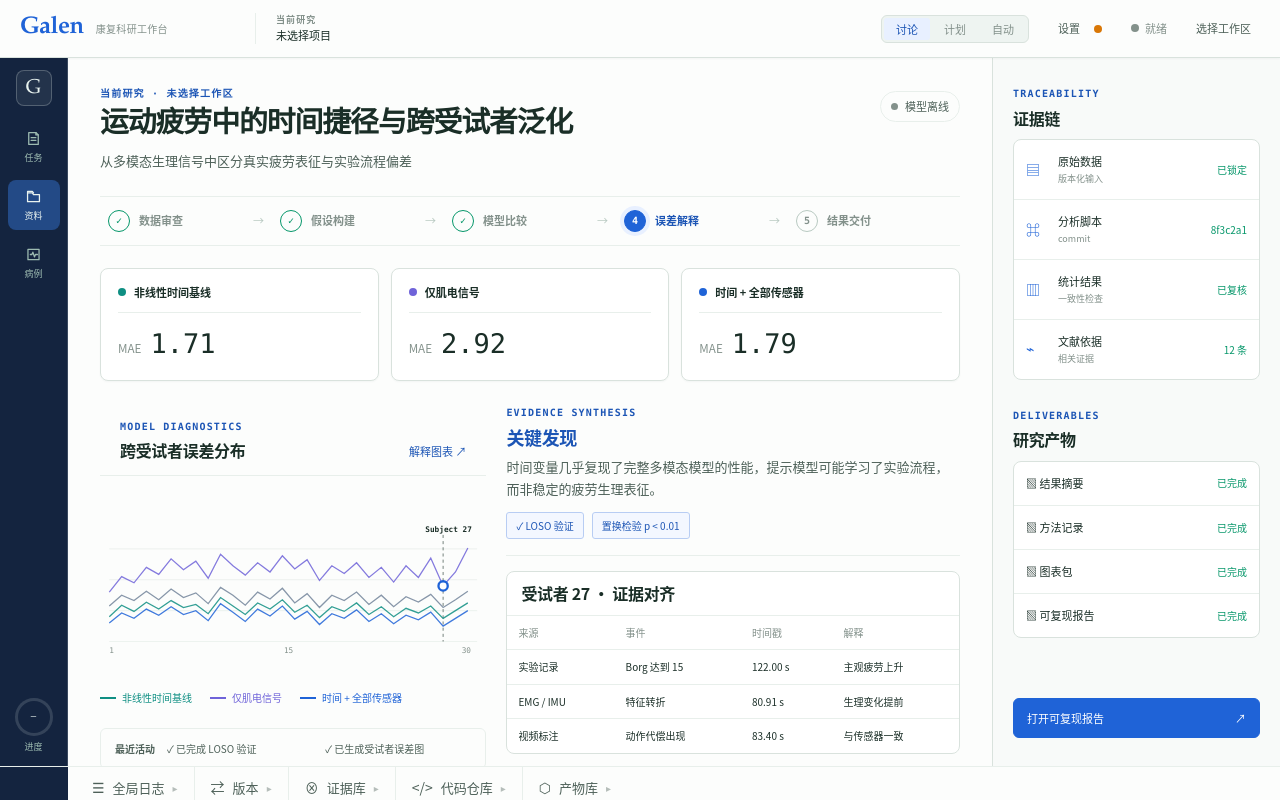
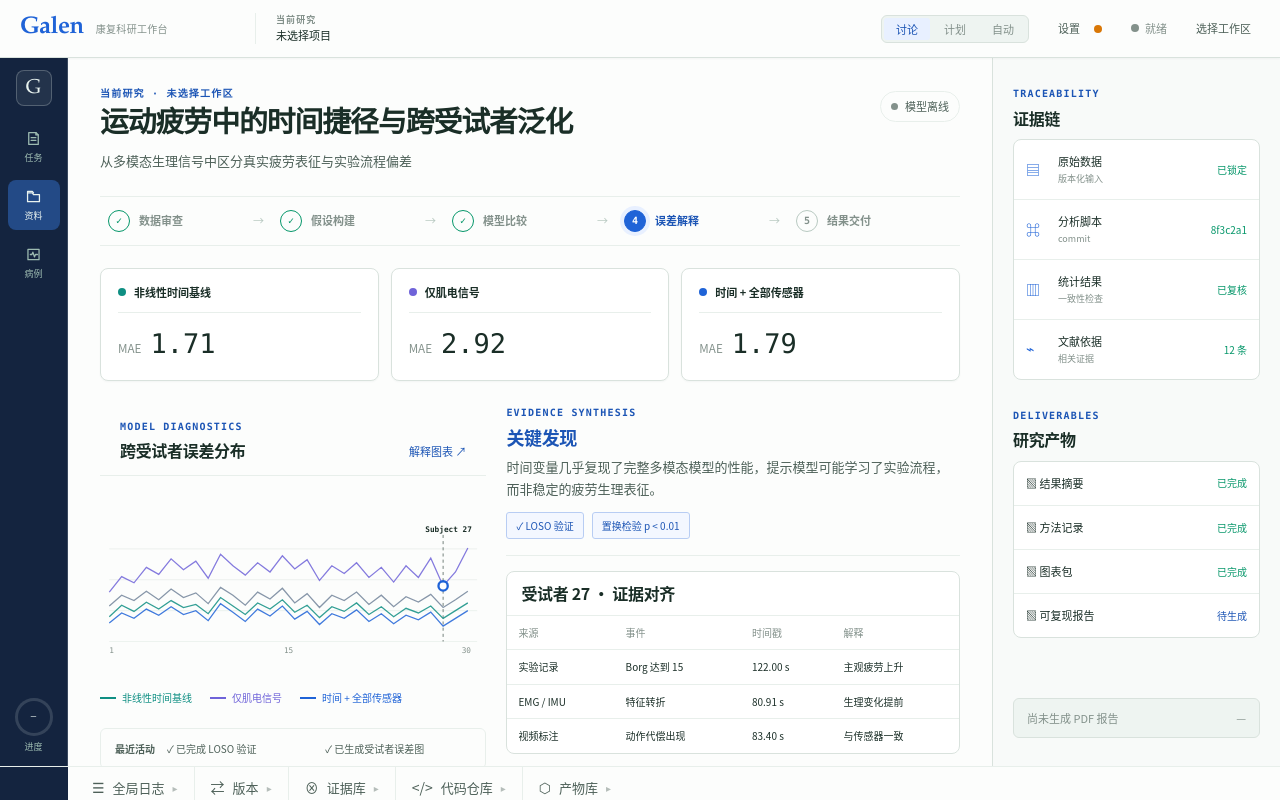
Before and after one commit to Drehabwen/Galen, a React (Vite) app in the folder rust/crates/galen/: page / in a window 1280 px wide. Built offline with nearby package versions, Linux system fonts and the light colour scheme.

Commit message:
feat(galen): open latest registered PDF report

```diff
--- a/rust/crates/galen/src/App.tsx
+++ b/rust/crates/galen/src/App.tsx
@@ -86,6 +86,9 @@ export default function App() {
 
   const packageName = workspace.name;
   const completedNodes = planNodes.filter((node) => node.status === "completed").length;
+  const latestPdfArtifact = [...delivery.artifacts]
+    .filter((artifact) => artifact.mimeType === "application/pdf" || artifact.path.toLowerCase().endsWith(".pdf"))
+    .sort((left, right) => right.createdAt.localeCompare(left.createdAt))[0];
 
   useAppShortcuts(modeState.modes, modeState.switchMode, chat.clear);
 
@@ -232,6 +235,12 @@ export default function App() {
             files={[]}
             currentFile={null}
             backendAvailable={chat.backendAvailable}
+            reportAvailable={Boolean(latestPdfArtifact)}
+            onOpenReport={() => {
+              if (!latestPdfArtifact) return;
+              setActiveView("execution-thread");
+              void delivery.openRegisteredArtifact(latestPdfArtifact);
+            }}
             onAgentPrompt={(prompt: string) => {
               setActiveView("execution-thread");
               chat.send(
--- a/rust/crates/galen/src/components/ResearchWorkbench.tsx
+++ b/rust/crates/galen/src/components/ResearchWorkbench.tsx
@@ -6,6 +6,8 @@ interface ResearchWorkbenchProps {
   files: FileEntry[];
   currentFile: { path: string; content: string } | null;
   backendAvailable: boolean;
+  reportAvailable?: boolean;
+  onOpenReport?: () => void;
   onAgentPrompt: (prompt: string) => void;
   onReadFile: (path: string) => void;
 }
@@ -23,7 +25,7 @@ const TRACE_PATHS = [
   ["M12 132 L28 119 L44 126 L60 114 L76 122 L92 111 L108 121 L124 116 L140 129 L156 107 L172 118 L188 130 L204 114 L220 123 L236 110 L252 127 L268 117 L284 134 L300 120 L316 126 L332 115 L348 130 L364 120 L380 133 L396 122 L412 128 L428 118 L444 136 L460 126 L476 116", "blue"],
 ] as const;
 
-export function ResearchWorkbench({ wsRoot, backendAvailable, onAgentPrompt }: ResearchWorkbenchProps) {
+export function ResearchWorkbench({ wsRoot, backendAvailable, reportAvailable = false, onOpenReport, onAgentPrompt }: ResearchWorkbenchProps) {
   const [decision, setDecision] = useState("保留并分层分析");
   const [command, setCommand] = useState("");
   const chooseDecision = (next: string) => {
@@ -84,8 +86,8 @@ export function ResearchWorkbench({ wsRoot, backendAvailable, onAgentPrompt }: R
 
       <aside className="evidence-rail" aria-label="证据链与研究产物">
         <section><div className="rail-heading"><span>TRACEABILITY</span><h2>证据链</h2></div><ul className="evidence-list"><li><i>▤</i><span>原始数据<small>版本化输入</small></span><b>已锁定</b></li><li><i>⌘</i><span>分析脚本<small>commit</small></span><b>8f3c2a1</b></li><li><i>▥</i><span>统计结果<small>一致性检查</small></span><b>已复核</b></li><li><i>⌁</i><span>文献依据<small>相关证据</small></span><b>12 条</b></li></ul></section>
-        <section><div className="rail-heading"><span>DELIVERABLES</span><h2>研究产物</h2></div><ul className="output-list">{["结果摘要", "方法记录", "图表包", "可复现报告"].map((item) => <li key={item}><span>▧ {item}</span><b>已完成</b></li>)}</ul></section>
-        <button className="open-report" type="button" onClick={() => onAgentPrompt("打开并检查当前可复现报告。")}>打开可复现报告 <span>↗</span></button>
+        <section><div className="rail-heading"><span>DELIVERABLES</span><h2>研究产物</h2></div><ul className="output-list">{["结果摘要", "方法记录", "图表包"].map((item) => <li key={item}><span>▧ {item}</span><b>已完成</b></li>)}<li><span>▧ 可复现报告</span><b>{reportAvailable ? "已生成" : "待生成"}</b></li></ul></section>
+        <button className="open-report" type="button" disabled={!reportAvailable} aria-label={reportAvailable ? "打开可复现报告" : "尚未生成 PDF 报告"} onClick={onOpenReport}>{reportAvailable ? "打开可复现报告" : "尚未生成 PDF 报告"} <span>{reportAvailable ? "↗" : "—"}</span></button>
       </aside>
     </div>
   );
```
Also changed, not shown: rust/crates/galen/src/styles/research-insight.css, 1 other file (tests, documents, lock files or other folders).
